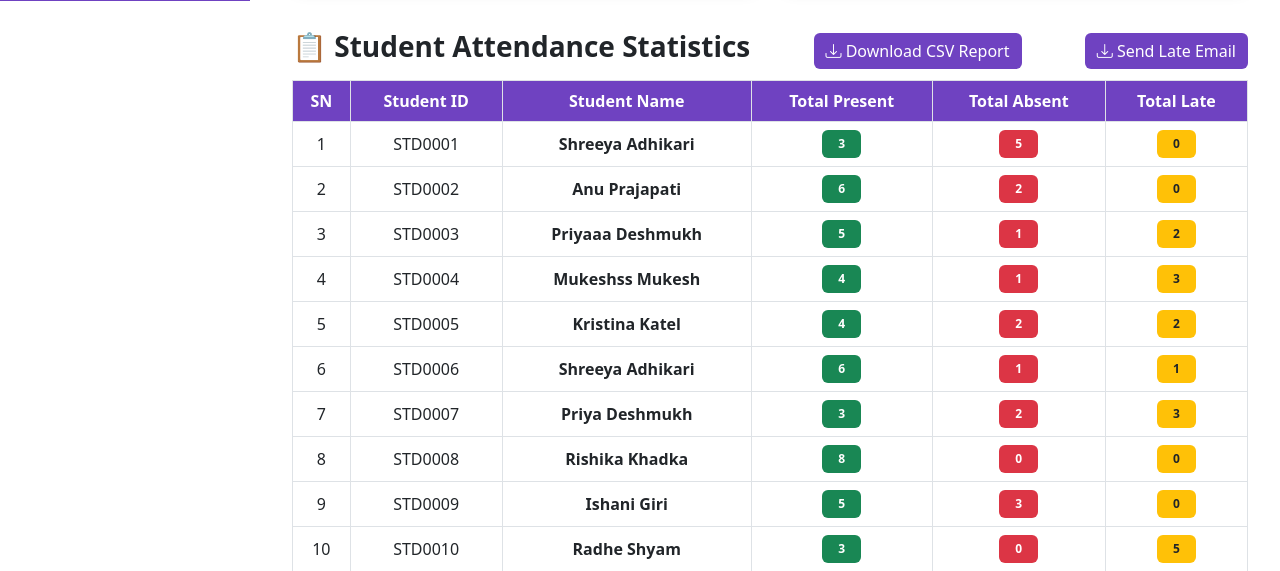
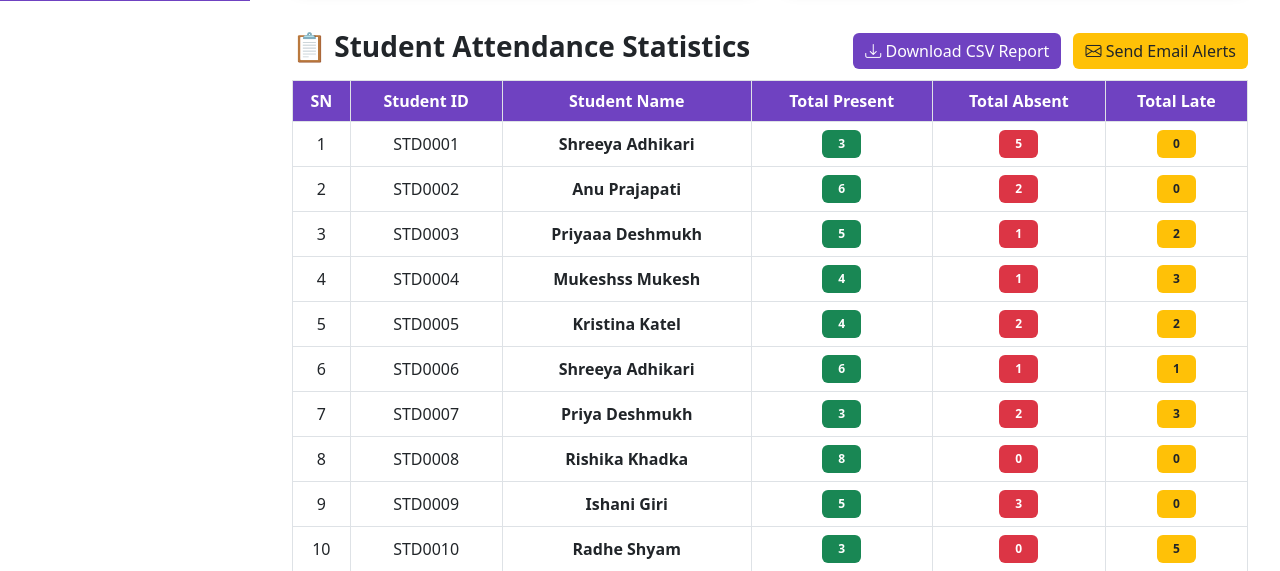
Before and after one commit to shreeya-a/Student-Attendance-Tracker-Python, a Flask app: page /dashboard in a window 1280 px wide. Shown: the part 799-1370 px from the top of the page. Run offline with Flask 3, Linux system fonts and the light colour scheme; a user stored in the database is signed in; data comes from the database, SQL or seed files in the repository.

Commit message:
UI updated

```diff
--- a/templates/dashboard.html
+++ b/templates/dashboard.html
@@ -16,6 +16,15 @@
 
     .btn-primary {
         background-color: var(--primary-color);
+        border: none;
+    }
+
+    .btn-email {
+        background-color: rgb(255, 193, 7);
+        border: none;
+    }
+    .btn-email:hover {
+        background-color:rgb(222, 182, 61) ;
         border: none;
     }
 
@@ -120,13 +129,16 @@
     <div class="mt-5">
         <div class="mt-5 mb-2 d-flex justify-content-between align-items-center">
             <h3 class="fw-bold text-dark">📋 Student Attendance Statistics</h3>
-            <a href="{{ url_for('download_csv') }}" class="btn btn-primary">
-                <i class="bi bi-download"></i> Download CSV Report
-            </a>
-            <a href="{{ url_for('run_email_check') }}" class="btn btn-primary">
-                <i class="bi bi-download"></i> Send Late Email
-            </a>
+            <div>
+                <a href="{{ url_for('download_csv') }}" class="btn btn-primary me-2">
+                    <i class="bi bi-download"></i> Download CSV Report
+                </a>
+                <a href="{{ url_for('run_email_check') }}" class="btn btn-email">
+                    <i class="bi bi-envelope"></i>  Send Email Alerts
+                </a>
+            </div>
         </div>
+
 
         <div class="table-responsive">
             <table class="table table-hover table-bordered " style="overflow: hidden;">
```
